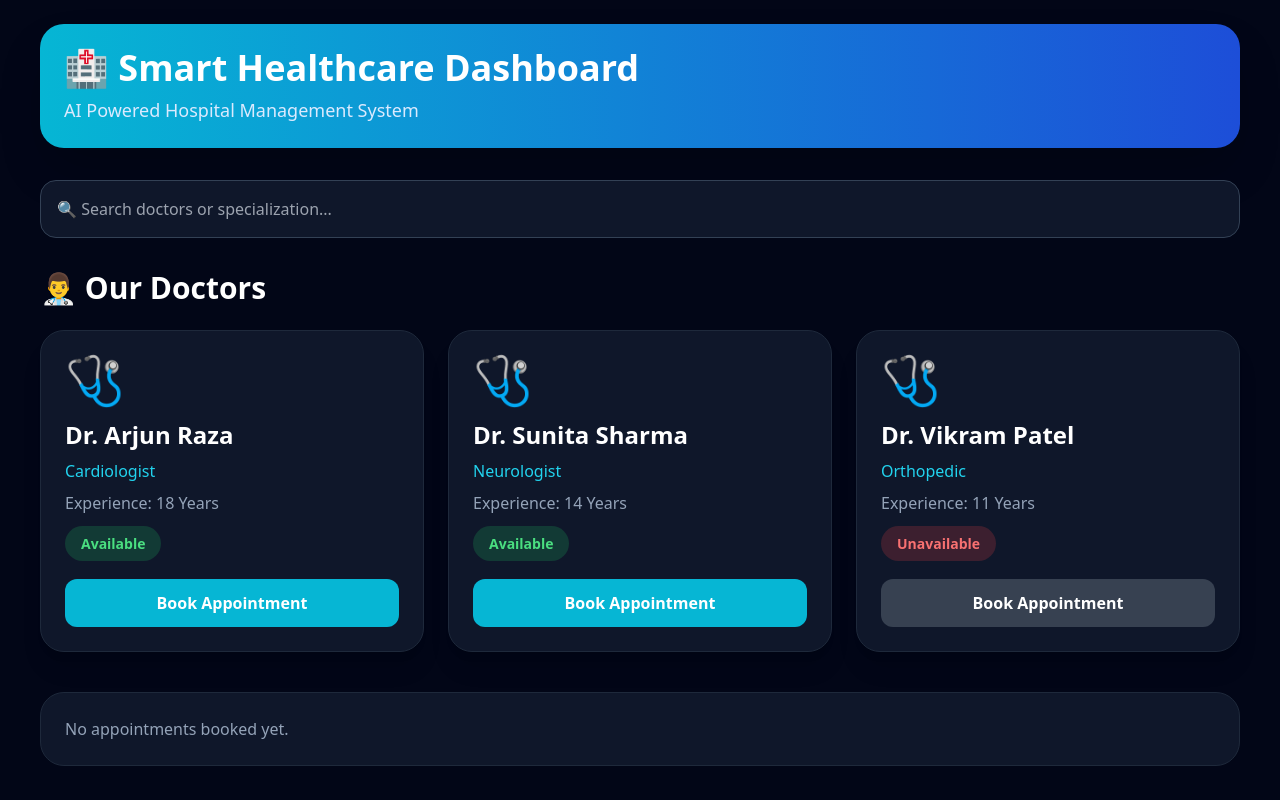
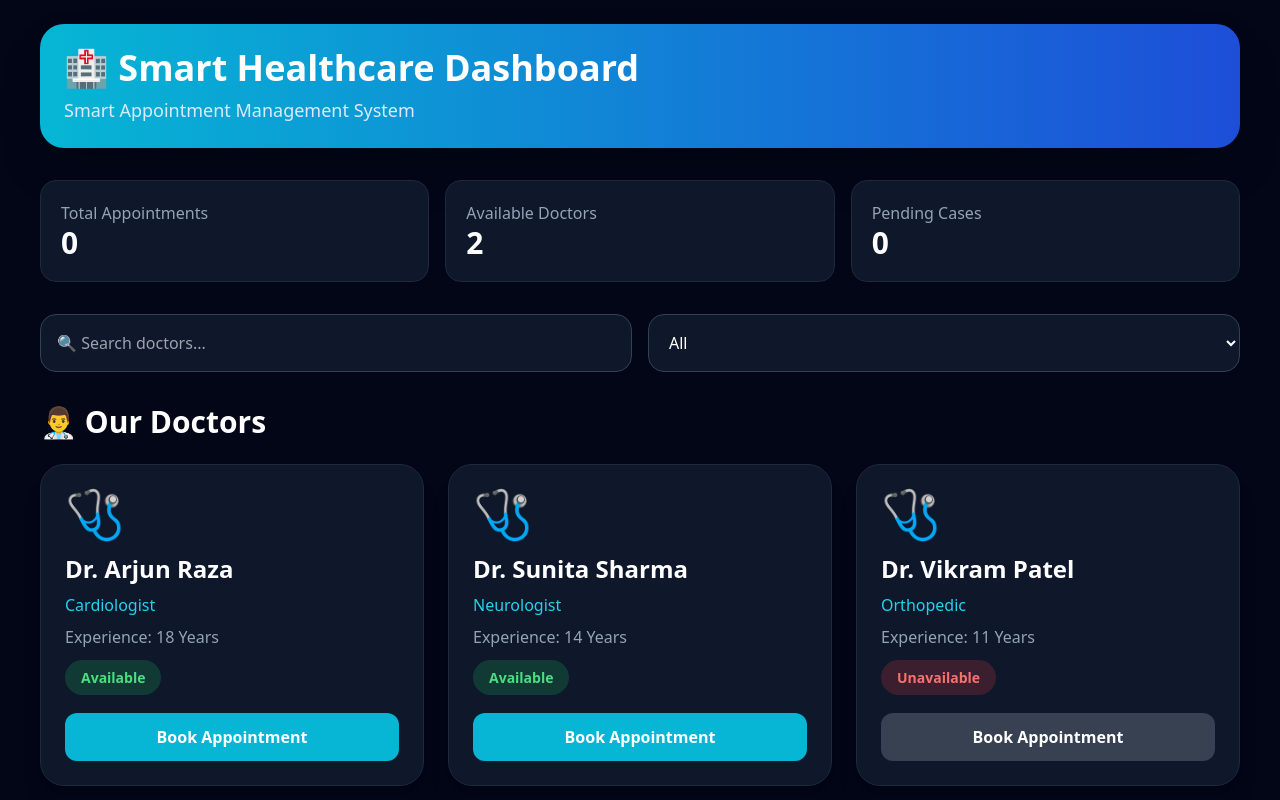
Before and after one commit to Mani1984-2005/smart-healthcare-dashboard, a React (Vite) app in the folder healthcare-dashboard/: page / in a window 1280 px wide. Shown: the top 800 px of the page. Built offline with nearby package versions, Linux system fonts and the light colour scheme.

Commit message:
Add smart appointment queue system

```diff
--- a/healthcare-dashboard/src/App.jsx
+++ b/healthcare-dashboard/src/App.jsx
@@ -1,98 +1,35 @@
 import React, { useEffect, useState, useCallback } from "react";
 import DoctorCard from "./components/DoctorCard";
 import BookingForm from "./components/BookingForm";
-import AppointmentQueue from "./components/AppointmentQueue";
 
-// ── Doctor data ─────────────────────────────────────────
 const DOCTORS = [
-  {
-    id: 1,
-    name: "Dr. Arjun Raza",
-    spec: "Cardiologist",
-    exp: "18 Years",
-    status: "Available",
-  },
-  {
-    id: 2,
-    name: "Dr. Sunita Sharma",
-    spec: "Neurologist",
-    exp: "14 Years",
-    status: "Available",
-  },
-  {
-    id: 3,
-    name: "Dr. Vikram Patel",
-    spec: "Orthopedic",
-    exp: "11 Years",
-    status: "Unavailable",
-  },
+  { id: 1, name: "Dr. Arjun Raza", spec: "Cardiologist", exp: "18 Years", status: "Available" },
+  { id: 2, name: "Dr. Sunita Sharma", spec: "Neurologist", exp: "14 Years", status: "Available" },
+  { id: 3, name: "Dr. Vikram Patel", spec: "Orthopedic", exp: "11 Years", status: "Unavailable" },
 ];
 
-// ── Token generator ────────────────────────────────────
-function generateToken() {
-  const now = new Date();
-  const date = now.toISOString().slice(0, 10).replace(/-/g, "");
-  const rand = Math.floor(1000 + Math.random() * 9000);
-
-  return `APT-${date}-${rand}`;
+function generateToken(count) {
+  return `TOKEN-${String(count + 1).padStart(3, "0")}`;
 }
 
-// ── Date formatter ─────────────────────────────────────
-function formatDateTime(isoString) {
-  const d = new Date(isoString);
-
-  return d.toLocaleString("en-IN", {
-    day: "2-digit",
-    month: "short",
-    year: "numeric",
-    hour: "2-digit",
-    minute: "2-digit",
-    hour12: true,
-  });
-}
-
-// ── Toast Component ────────────────────────────────────
 function Toast({ toasts, removeToast }) {
   return (
     <div className="fixed top-4 right-4 z-50 flex flex-col gap-3 w-full max-w-sm px-4">
       {toasts.map((t) => (
-        <div
-          key={t.id}
-          className={`p-4 rounded-2xl shadow-2xl border flex items-start gap-3 animate-[slideIn_0.3s_ease_both]
-          ${
-            t.type === "success"
-              ? "bg-emerald-950 border-emerald-700 text-emerald-200"
-              : t.type === "error"
-              ? "bg-red-950 border-red-700 text-red-200"
-              : "bg-slate-800 border-slate-700 text-white"
-          }`}
-        >
-          <span className="text-xl">
-            {t.type === "success"
-              ? "✅"
-              : t.type === "error"
-              ? "🚫"
-              : "ℹ️"}
-          </span>
-
-          <div className="flex-1">
+        <div key={t.id} className="p-4 rounded-2xl shadow-2xl border bg-slate-900 border-slate-700 text-white">
+          <div className="flex justify-between gap-3">
+            <div>
               <p className="font-semibold">{t.title}</p>
-            <p className="text-sm opacity-80">{t.message}</p>
+              <p className="text-sm text-slate-300">{t.message}</p>
             </div>
-
-          <button
-            onClick={() => removeToast(t.id)}
-            className="opacity-50 hover:opacity-100"
-          >
-            ✕
-          </button>
+            <button onClick={() => removeToast(t.id)}>✕</button>
+          </div>
         </div>
       ))}
     </div>
   );
 }
 
-// ── Main App ───────────────────────────────────────────
 export default function App() {
   const [appointments, setAppointments] = useState(() => {
     try {
@@ -113,112 +50,39 @@ export default function App() {
 
   const [selectedDoctor, setSelectedDoctor] = useState(null);
   const [search, setSearch] = useState("");
+  const [specialization, setSpecialization] = useState("All");
   const [toasts, setToasts] = useState([]);
-  const [showClearConfirm, setShowClearConfirm] = useState(false);
 
-  // ── Save appointments ───────────────────────────────
   useEffect(() => {
     localStorage.setItem("appointments", JSON.stringify(appointments));
   }, [appointments]);
 
-  // ── Toast helpers ───────────────────────────────────
-  const addToast = useCallback(
-    (title, message = "", type = "info", duration = 4500) => {
+  const addToast = useCallback((title, message = "") => {
     const id = Date.now() + Math.random();
-
-      setToasts((prev) => [
-        ...prev,
-        { id, title, message, type },
-      ]);
-
-      setTimeout(() => {
-        removeToast(id);
-      }, duration);
-    },
-    []
-  );
+    setToasts((prev) => [...prev, { id, title, message }]);
+    setTimeout(() => removeToast(id), 3500);
+  }, []);
 
   const removeToast = useCallback((id) => {
     setToasts((prev) => prev.filter((t) => t.id !== id));
   }, []);
 
-  // ── Booking handler ─────────────────────────────────
   const handleBooking = useCallback(
     (doctor) => {
       const { patient, age, symptoms, date, time } = formData;
 
-      if (!patient.trim()) {
-        addToast("Missing patient name", "", "error");
-        return;
-      }
+      if (!patient.trim()) return addToast("Missing patient name");
+      if (!age || Number(age) < 1 || Number(age) > 120) return addToast("Invalid age", "Age must be between 1 and 120");
+      if (!symptoms.trim()) return addToast("Missing symptoms");
+      if (!date || !time) return addToast("Select date and time");
+      if (doctor.status === "Unavailable") return addToast("Doctor unavailable", `${doctor.name} is not available`);
 
-      if (!age || isNaN(age) || Number(age) < 1 || Number(age) > 120) {
-        addToast(
-          "Invalid age",
-          "Age must be between 1 and 120",
-          "error"
-        );
-        return;
-      }
-
-      if (!symptoms.trim()) {
-        addToast("Missing symptoms", "", "error");
-        return;
-      }
-
-      if (!date) {
-        addToast("Select appointment date", "", "error");
-        return;
-      }
-
-      if (!time) {
-        addToast("Select appointment time", "", "error");
-        return;
-      }
-
-      const chosenDateTime = new Date(`${date}T${time}`);
-
-      if (chosenDateTime < new Date()) {
-        addToast(
-          "Invalid appointment",
-          "Please select a future date/time",
-          "error"
-        );
-        return;
-      }
-
-      // Duplicate prevention
-      const duplicate = appointments.some(
-        (a) =>
-          a.patient.toLowerCase() === patient.trim().toLowerCase() &&
-          a.doctor.toLowerCase() === doctor.name.toLowerCase() &&
-          a.date === date
-      );
-
-      if (duplicate) {
-        addToast(
-          "Duplicate appointment",
-          "This patient already booked with this doctor on this date",
-          "error"
-        );
-        return;
-      }
-
-      if (doctor.status === "Unavailable") {
-        addToast(
-          "Doctor unavailable",
-          `${doctor.name} is unavailable`,
-          "error"
-        );
-        return;
-      }
-
-      const token = generateToken();
-      const bookedAt = new Date().toISOString();
+      const appointmentDate = new Date(`${date}T${time}`);
+      if (appointmentDate < new Date()) return addToast("Invalid time", "Please select a future date/time");
 
       const newAppointment = {
-        id: bookedAt + Math.random(),
-        token,
+        id: Date.now(),
+        token: generateToken(appointments.length),
         doctor: doctor.name,
         spec: doctor.spec,
         patient: patient.trim(),
@@ -226,97 +90,98 @@ export default function App() {
         symptoms: symptoms.trim(),
         date,
         time,
-        bookedAt,
+        status: "Pending",
+        bookedAt: new Date().toISOString(),
       };
 
       setAppointments((prev) => [newAppointment, ...prev]);
+      addToast("Appointment booked 🎉", `${newAppointment.token} created successfully`);
 
-      addToast(
-        "Appointment Confirmed 🎉",
-        `${doctor.name} booked successfully`,
-        "success",
-        6000
+      setFormData({ patient: "", age: "", symptoms: "", date: "", time: "" });
+      setSelectedDoctor(null);
+    },
+    [formData, appointments.length, addToast]
   );
 
-      setFormData({
-        patient: "",
-        age: "",
-        symptoms: "",
-        date: "",
-        time: "",
-      });
-
-      setSelectedDoctor(null);
-    },
-    [formData, appointments, addToast]
-  );
-
-  // ── Clear appointments ──────────────────────────────
-  const handleClearAll = () => {
-    setAppointments([]);
-    setShowClearConfirm(false);
-
-    addToast(
-      "Appointments cleared",
-      "All appointments removed",
-      "info"
-    );
+  const deleteAppointment = (id) => {
+    setAppointments((prev) => prev.filter((a) => a.id !== id));
+    addToast("Appointment deleted");
   };
 
-  // ── Search doctors ──────────────────────────────────
-  const filteredDoctors = DOCTORS.filter(
-    (doc) =>
+  const updateStatus = (id, status) => {
+    setAppointments((prev) =>
+      prev.map((a) => (a.id === id ? { ...a, status } : a))
+    );
+    addToast("Status updated", `Appointment marked as ${status}`);
+  };
+
+  const specializations = ["All", ...new Set(DOCTORS.map((d) => d.spec))];
+
+  const filteredDoctors = DOCTORS.filter((doc) => {
+    const matchesSearch =
       doc.name.toLowerCase().includes(search.toLowerCase()) ||
-      doc.spec.toLowerCase().includes(search.toLowerCase())
-  );
+      doc.spec.toLowerCase().includes(search.toLowerCase());
+
+    const matchesSpec = specialization === "All" || doc.spec === specialization;
+
+    return matchesSearch && matchesSpec;
+  });
 
   return (
     <>
-      <style>{`
-        @keyframes slideIn {
-          from {
-            opacity: 0;
-            transform: translateX(40px);
-          }
-          to {
-            opacity: 1;
-            transform: translateX(0);
-          }
-        }
-      `}</style>
-
       <Toast toasts={toasts} removeToast={removeToast} />
 
       <div className="min-h-screen bg-slate-950 text-white px-4 py-6 sm:px-6 lg:px-10">
-
-        {/* Hero */}
         <div className="bg-gradient-to-r from-cyan-500 to-blue-700 p-6 rounded-3xl shadow-2xl mb-8">
-          <h1 className="text-2xl sm:text-4xl font-bold">
-            🏥 Smart Healthcare Dashboard
-          </h1>
-
+          <h1 className="text-2xl sm:text-4xl font-bold">🏥 Smart Healthcare Dashboard</h1>
           <p className="mt-2 text-sm sm:text-lg text-blue-100">
-            AI Powered Hospital Management System
+            Smart Appointment Management System
           </p>
         </div>
 
-        {/* Search */}
-        <div className="mb-8">
+        <div className="grid grid-cols-1 md:grid-cols-3 gap-4 mb-8">
+          <div className="bg-slate-900 p-5 rounded-2xl border border-slate-800">
+            <p className="text-slate-400">Total Appointments</p>
+            <h2 className="text-3xl font-bold">{appointments.length}</h2>
+          </div>
+          <div className="bg-slate-900 p-5 rounded-2xl border border-slate-800">
+            <p className="text-slate-400">Available Doctors</p>
+            <h2 className="text-3xl font-bold">
+              {DOCTORS.filter((d) => d.status === "Available").length}
+            </h2>
+          </div>
+          <div className="bg-slate-900 p-5 rounded-2xl border border-slate-800">
+            <p className="text-slate-400">Pending Cases</p>
+            <h2 className="text-3xl font-bold">
+              {appointments.filter((a) => a.status === "Pending").length}
+            </h2>
+          </div>
+        </div>
+
+        <div className="grid grid-cols-1 md:grid-cols-2 gap-4 mb-8">
           <input
             type="text"
-            placeholder="🔍 Search doctors or specialization..."
+            placeholder="🔍 Search doctors..."
             value={search}
             onChange={(e) => setSearch(e.target.value)}
             className="w-full bg-slate-900 border border-slate-700 p-4 rounded-2xl outline-none text-white focus:border-cyan-500"
           />
+
+          <select
+            value={specialization}
+            onChange={(e) => setSpecialization(e.target.value)}
+            className="w-full bg-slate-900 border border-slate-700 p-4 rounded-2xl outline-none text-white focus:border-cyan-500"
+          >
+            {specializations.map((spec) => (
+              <option key={spec} value={spec}>
+                {spec}
+              </option>
+            ))}
+          </select>
         </div>
 
-        {/* Doctors */}
-        <h2 className="text-2xl sm:text-3xl font-bold mb-6">
-          👨‍⚕️ Our Doctors
-        </h2>
+        <h2 className="text-2xl sm:text-3xl font-bold mb-6">👨‍⚕️ Our Doctors</h2>
 
-        {filteredDoctors.length > 0 ? (
         <div className="grid grid-cols-1 sm:grid-cols-2 lg:grid-cols-3 gap-6 mb-10">
           {filteredDoctors.map((doc) => (
             <DoctorCard
@@ -327,13 +192,7 @@ export default function App() {
             />
           ))}
         </div>
-        ) : (
-          <div className="text-center py-10 text-slate-500">
-            No doctors found.
-          </div>
-        )}
 
-        {/* Booking Form */}
         {selectedDoctor && (
           <BookingForm
             formData={formData}
@@ -344,53 +203,72 @@ export default function App() {
           />
         )}
 
-        {/* Appointment Header */}
-        {appointments.length > 0 && (
-          <div className="flex flex-col sm:flex-row justify-between items-center gap-4 mb-4">
+        <h2 className="text-2xl sm:text-3xl font-bold mb-6">📋 Appointment Queue</h2>
 
-            <h2 className="text-2xl sm:text-3xl font-bold">
-              📋 Appointments
-              <span className="ml-3 bg-cyan-950 text-cyan-400 px-3 py-1 rounded-full text-sm">
-                {appointments.length}
+        {appointments.length === 0 ? (
+          <div className="bg-slate-900 border border-slate-800 rounded-2xl p-8 text-center text-slate-400">
+            No appointments booked yet.
+          </div>
+        ) : (
+          <div className="grid grid-cols-1 lg:grid-cols-2 gap-5">
+            {appointments.map((a) => (
+              <div key={a.id} className="bg-slate-900 border border-slate-800 rounded-2xl p-5 shadow-xl">
+                <div className="flex justify-between gap-4 mb-3">
+                  <div>
+                    <p className="text-cyan-400 font-bold">{a.token}</p>
+                    <h3 className="text-xl font-bold">{a.patient}</h3>
+                    <p className="text-slate-400 text-sm">
+                      Age: {a.age} • {a.symptoms}
+                    </p>
+                  </div>
+
+                  <span
+                    className={`h-fit px-3 py-1 rounded-full text-xs font-bold ${
+                      a.status === "Pending"
+                        ? "bg-yellow-950 text-yellow-300"
+                        : a.status === "Confirmed"
+                        ? "bg-cyan-950 text-cyan-300"
+                        : "bg-emerald-950 text-emerald-300"
+                    }`}
+                  >
+                    {a.status}
                   </span>
-            </h2>
+                </div>
 
-            {!showClearConfirm ? (
+                <p className="text-sm text-slate-300">👨‍⚕️ {a.doctor}</p>
+                <p className="text-sm text-slate-300">🏥 {a.spec}</p>
+                <p className="text-sm text-slate-300">📅 {a.date} at {a.time}</p>
+
+                <div className="flex flex-wrap gap-2 mt-5">
                   <button
-                onClick={() => setShowClearConfirm(true)}
-                className="bg-red-950 border border-red-700 text-red-400 px-4 py-2 rounded-xl hover:bg-red-900"
+                    onClick={() => updateStatus(a.id, "Pending")}
+                    className="px-3 py-2 rounded-xl bg-yellow-950 text-yellow-300 text-sm"
                   >
-                🗑️ Clear All
+                    Pending
                   </button>
-            ) : (
-              <div className="flex items-center gap-2">
-                <span className="text-sm text-slate-400">
-                  Are you sure?
-                </span>
-
                   <button
-                  onClick={handleClearAll}
-                  className="bg-red-600 hover:bg-red-500 px-3 py-1 rounded-lg text-sm"
+                    onClick={() => updateStatus(a.id, "Confirmed")}
+                    className="px-3 py-2 rounded-xl bg-cyan-950 text-cyan-300 text-sm"
                   >
-                  Yes
+                    Confirm
                   </button>
-
                   <button
-                  onClick={() => setShowClearConfirm(false)}
-                  className="bg-slate-700 hover:bg-slate-600 px-3 py-1 rounded-lg text-sm"
+                    onClick={() => updateStatus(a.id, "Completed")}
+                    className="px-3 py-2 rounded-xl bg-emerald-950 text-emerald-300 text-sm"
                   >
-                  Cancel
+                    Complete
+                  </button>
+                  <button
+                    onClick={() => deleteAppointment(a.id)}
+                    className="px-3 py-2 rounded-xl bg-red-950 text-red-300 text-sm"
+                  >
+                    Delete
                   </button>
                 </div>
-            )}
+              </div>
+            ))}
           </div>
         )}
-
-        {/* Queue */}
-        <AppointmentQueue
-          appointments={appointments}
-          formatDateTime={formatDateTime}
-        />
       </div>
     </>
   );
```
Lines whose indentation alone changed are shown as unchanged.
